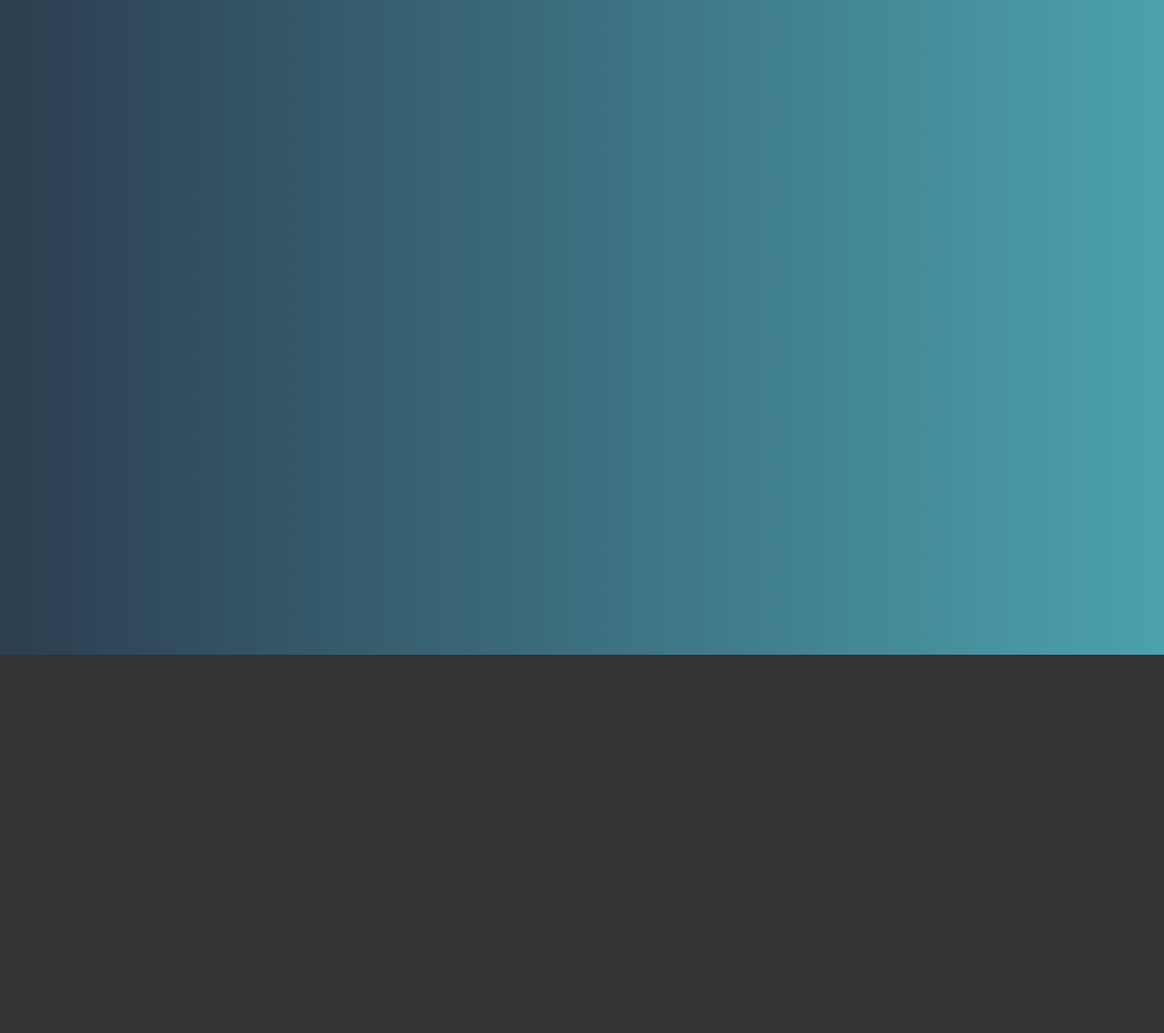
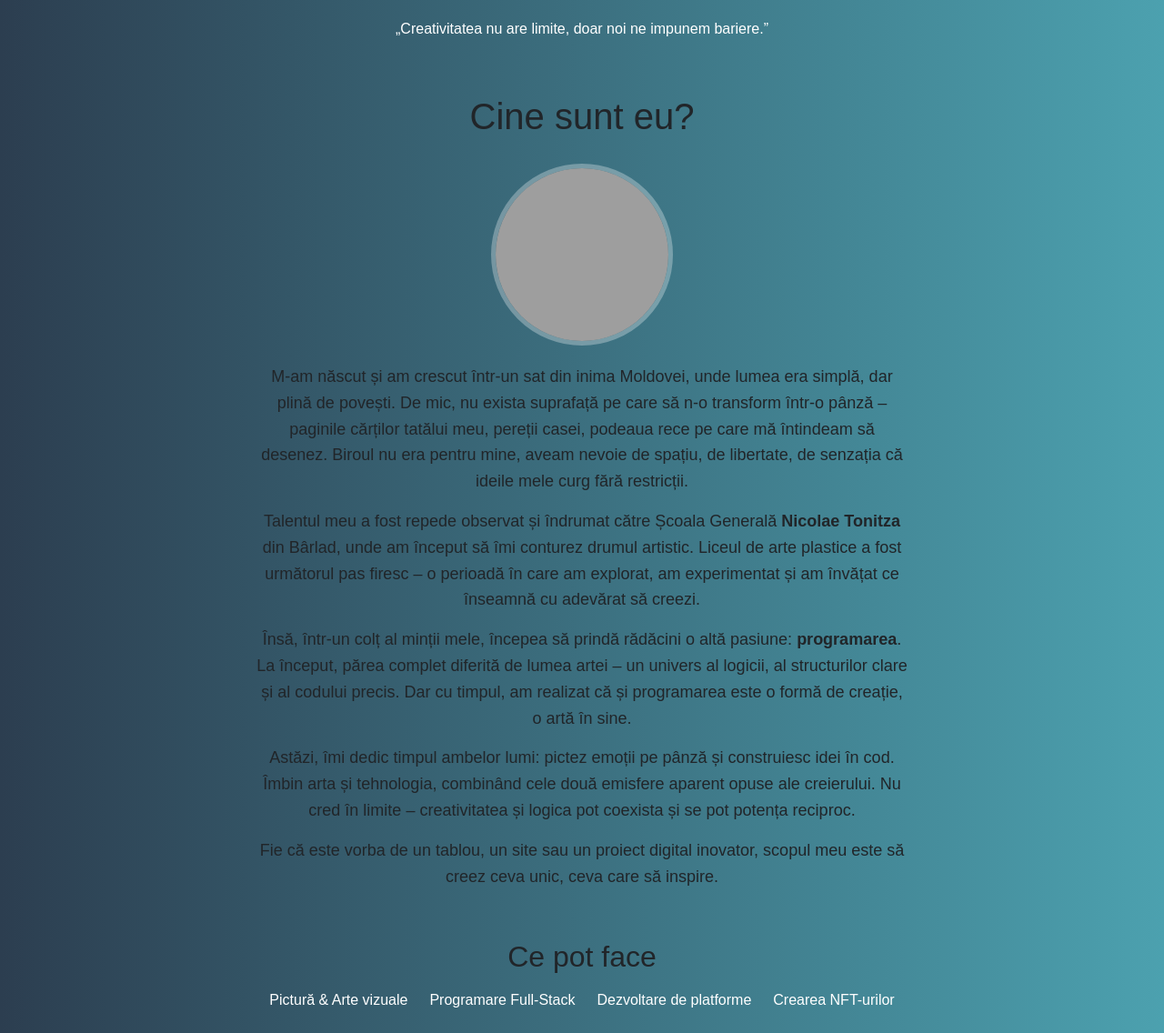
Before and after one commit to Alexandru95Py/Portofoliu_Galerie, a Django app: page /despre/ in a window 1280 px wide. Shown: the part 80-1216 px from the top of the page at 91% size. Before the commit the page ends 800 px from the top, so only its background shows below. Run offline with Django 5.2, Linux system fonts and the light colour scheme; grey boxes are pictures that could not be loaded.

Commit message:
Actualizeaza fisierele portofoliu si stiluri

```diff
--- a/galerie/urls.py
+++ b/galerie/urls.py
@@ -1,8 +1,9 @@
 from django.urls import path
 from .views import galerie_home, adauga_like, adauga_comentariu
+
 
 urlpatterns = [
     path('', galerie_home, name='galerie_home'),
     path('like/<int:tablou_id>/', adauga_like, name='adauga_like'),
-    path('comentariu/<int:tablou_id>/', adauga_comentariu, name='adauga_comentariu')
+    path('comentariu/<int:tablou_id>/', adauga_comentariu, name='adauga_comentariu'),
 ]
--- /dev/null
+++ b/portofoliu/templates/portofoliu/creion.html
@@ -0,0 +1,5 @@
+{% extends 'portofoliu/portofoliu.html' %}
+{% block content %}
+    <h1>Pagina pentru {{'Portrete in creion' }}</h1>
+    <p>Aceasta este pagina pentru categoria {{ 'Portrete in creion' }}</p>
+{% endblock %}
--- /dev/null
+++ b/portofoliu/templates/portofoliu/ilustratii.html
@@ -0,0 +1,5 @@
+{% extends 'portofoliu/portofoliu.html' %}
+{% block content %}
+    <h1>Pagina pentru {{ 'Ilustratii digitale' }}</h1>
+    <p>Aceasta este pagina pentru categoria {{ 'Ilustratii digitale' }}</p>
+{% endblock %}
--- /dev/null
+++ b/portofoliu/templates/portofoliu/nft.html
@@ -0,0 +1,5 @@
+{% extends 'portofoliu/portofoliu.html' %}
+{% block content %}
+    <h1>Pagina pentru {{ 'NFT-uri si arta digitala' }}</h1>
+    <p>Aceasta este pagina pentru categoria {{ 'NFT-uri si arta digitala' }}</p>
+{% endblock %}
--- /dev/null
+++ b/portofoliu/templates/portofoliu/picturi.html
@@ -0,0 +1,5 @@
+{% extends 'portofoliu/portofoliu.html' %}
+{% block content %}
+    <h1>Pagina pentru {{ 'Picturi pe panza' }}</h1>
+    <p>Aceasta este pagina pentru categoria {{ 'Picturi pe panza' }}</p>
+{% endblock %}
--- a/portofoliu/templates/portofoliu/portofoliu.html
+++ b/portofoliu/templates/portofoliu/portofoliu.html
@@ -3,6 +3,8 @@
 {% block title %}Portofoliu{% endblock %}
 
 {% block content %}
+
+{% include 'portofoliu/portofoliu_meniu.html' %}
 
 {% load static %}
 <h1 class="text-center mt-4">Procesul de creație</h1>
--- /dev/null
+++ b/portofoliu/templates/portofoliu/portrete.html
@@ -0,0 +1,5 @@
+{% extends 'portofoliu/portofoliu.html' %}
+{% block content %}
+    <h1>Pagina pentru {{ 'Portrete personalizate in ulei' }}</h1>
+    <p>Aceasta este pagina pentru categoria {{ 'Portete personalizate in ulei' }}</p>
+{% endblock %}
--- a/portofoliu/urls.py
+++ b/portofoliu/urls.py
@@ -1,6 +1,13 @@
 from django.urls import path
 from .views import portofoliu_home
+from .views import portofoliu_view, portofoliu_picturi, portofoliu_portrete, portofoliu_creion, portofoliu_ilustratii, portofoliu_nft
 
 urlpatterns = [
     path('', portofoliu_home, name='portofoliu_home'),
+    path('portofoliu/', portofoliu_view, name='portofoliu_meniu'),
+    path('portofoliu/picturi', portofoliu_picturi, name='portofoliu_picturi'),
+    path('portofoliu/portete', portofoliu_portrete, name='portofoliu_portrete'),
+    path('portofoliu/creion', portofoliu_creion, name='portofoliu_creion'),
+    path('portofoliu/ilustratii', portofoliu_ilustratii, name='portofoliu_ilustratii'),
+    path('portofoliu/nft', portofoliu_nft, name='portofoliu_nft'),
 ]
--- a/portofoliu_galerie/templates/includes/like_button.html
+++ b/portofoliu_galerie/templates/includes/like_button.html
@@ -1,5 +1,6 @@
 <div class="Like-section">
     <button type ="button" class="like-btn" id="like-btn-{{ tablou.id }}" data-tablou-id="{{ tablou.id }}">
-        like (<span id="like-count-{{ tablou.id }}">{{ tablou.likes }}</span>)
+        <i class="fa-solid fa-thumbs-up"></i>
+        like (<span id="like-count-{{ tablou.id }}"> {{ tablou.likes }}</span>)
     </button>
 </div>
--- a/portofoliu_galerie/templates/portofoliu_galerie/base.html
+++ b/portofoliu_galerie/templates/portofoliu_galerie/base.html
@@ -9,6 +9,7 @@
     <link rel="stylesheet" type="text/css" href="{% static 'css/style.css' %}?v={{ timestamp }}">
     <link href="https://cdn.jsdelivr.net/npm/bootstrap@5.3.0-alpha1/dist/css/bootstrap.min.css" rel="stylesheet">
 
+    <link rel="stylesheet" href="https://cdnjs.cloudflare.com/ajax/libs/font-awesome/6.0.0/css/all.min.css">
 </head>
 <body>
 
--- a/portofoliu_galerie/templates/portofoliu_galerie/despre.html
+++ b/portofoliu_galerie/templates/portofoliu_galerie/despre.html
@@ -5,4 +5,36 @@
 {% block content %}
     <h1>Despre mine</h1>
     <p>Aici voi scrie informatii despre mine.</p>
+
+
+    <blockquote class="motto">
+        „Creativitatea nu are limite, doar noi ne impunem bariere.”
+    </blockquote>
+
+    <div class="about-container">
+        <h1>Cine sunt eu?</h1>
+        <img src="/static/images/470585730_profil.jpg" alt="Despre mine" class="profile-img">
+        <p>M-am născut și am crescut într-un sat din inima Moldovei, unde lumea era simplă, dar plină de povești. De mic, nu exista suprafață pe care să n-o transform într-o pânză – paginile cărților tatălui meu, pereții casei, podeaua rece pe care mă întindeam să desenez. Biroul nu era pentru mine, aveam nevoie de spațiu, de libertate, de senzația că ideile mele curg fără restricții.</p>
+
+        <p>Talentul meu a fost repede observat și îndrumat către Școala Generală <strong>Nicolae Tonitza</strong> din Bârlad, unde am început să îmi conturez drumul artistic. Liceul de arte plastice a fost următorul pas firesc – o perioadă în care am explorat, am experimentat și am învățat ce înseamnă cu adevărat să creezi.</p>
+
+        <p>Însă, într-un colț al minții mele, începea să prindă rădăcini o altă pasiune: <strong>programarea</strong>. La început, părea complet diferită de lumea artei – un univers al logicii, al structurilor clare și al codului precis. Dar cu timpul, am realizat că și programarea este o formă de creație, o artă în sine.</p>
+
+        <p>Astăzi, îmi dedic timpul ambelor lumi: pictez emoții pe pânză și construiesc idei în cod. Îmbin arta și tehnologia, combinând cele două emisfere aparent opuse ale creierului. Nu cred în limite – creativitatea și logica pot coexista și se pot potența reciproc.</p>
+
+        <p>Fie că este vorba de un tablou, un site sau un proiect digital inovator, scopul meu este să creez ceva unic, ceva care să inspire.</p>
+    </div>
+
+
+
+    <h2>Ce pot face</h2>
+    <ul class="skills">
+        <li>Pictură & Arte vizuale</li>
+        <li>Programare Full-Stack</li>
+        <li>Dezvoltare de platforme</li>
+        <li>Crearea NFT-urilor</li>
+    </ul>
+
+
+</div>
 {% endblock %}
--- a/portofoliu_galerie/templates/portofoliu_galerie/home.html
+++ b/portofoliu_galerie/templates/portofoliu_galerie/home.html
@@ -10,4 +10,6 @@
 
 {% include 'includes/carousel.html' %}
 
+{% include 'includes/share_buttons.html' %}
+
 {% endblock %}
--- a/static/css/style.css
+++ b/static/css/style.css
@@ -314,3 +341,151 @@ contact-button:hover {
 .carousel {
     margin-top: -30px;
 }
+
+/*PAGINA--DESPRE MINE--*/
+
+.about-container {
+    max-width: 800px;
+    margin: auto;
+    text-align: center;
+    padding: 40px;
+    width: 80%;
+}
+
+.profile-img {
+    width: 200px;
+    border-radius: 50%;
+    margin: 20px 0;
+    object-fit: cover;
+    height: 200px;
+    border: 5px solid rgba(255, 255, 255, 0.3);
+}
+
+.about-container p {
+    font-size: 18px;
+    line-height: 1.6;
+    margin-bottom: 15px;
+}
+
+.skills {
+    list-style: none;
+    padding: 0;
+    display: flex;
+    justify-content: center;
+    align-items: center;
+}
+
+.skills li {
+    display: inline-block;
+    background: none;
+    color: white;
+    margin: 8px 12px;
+    border-radius: 5px;
+
+}
+
+.motto {
+    font-size: italic;
+    color: white;
+    margin: 20px 0;
+    text-align: center;
+}
+
+.cta-button {
+    display: inline-block;
+    background: #ff6600;
+    color: white;
+    padding: 10px 20px;
+    border-radius: 5px;
+    text-decoration: none;
+
+
+}
+
+h2 {
+    text-align: center;
+    width: 100%;
+
+}
+
+/* share on facebook */
+
+.share-container {
+    text-align: center;
+    margin-top: 30px;
+    padding: 20px;
+}
+
+.facebook-share-button {
+    display: inline-block;
+    background-color: white;
+    color: white;
+    padding: 12px 20px;
+    text-decoration: none;
+    border-radius: 50%;
+    font-weight: bold;
+    font-size: 16px;
+    transition: background 0.3s;
+    display: flex;
+    justify-content: center;
+    align-items: center;
+
+}
+
+.facebook-share-button:hover {
+    background-color: #165dbb;
+}
+
+/* meniu categorii PORTOFOLIU */
+
+.menu-btn {
+    display: block;
+    position: absolute;
+    bottom: 10px;
+    left: 50%;
+    transform: translateX(-50%);
+    background-color: rgba(0, 0, 0, 0.7);
+    color: white;
+    border: none;
+    padding: 10px 20px;
+    border-radius: 5px;
+    font-size:16px;
+    cursor: pointer;
+    transition: background 0.3s, transform 0.2s;
+
+}
+
+.portofolio-menu {
+    display: flex;
+    justify-content: center;
+    gap: 20px;
+    flex-wrap: wrap;
+    margin-bottom: 30px;
+}
+
+.portofolio-category {
+    text-align: center;
+    width: 150px;
+}
+
+.portofolio-category img {
+    width: 120px;
+    height: 120px;
+    border-radius: 10px;
+    box-shadow: 2px 2px 10px rgba (0, 0, 0, 0.3);
+    transition: transform 0.3s ease;
+    display: block;
+    margin: 0 auto;
+    margin-top: 100px;
+
+}
+
+.portofolio-category img:hover {
+    transform: scale(1.1);
+}
+
+.menu-btn:hover {
+    background-color: rgba(255, 255, 255, 0.9);
+    color: black;
+    transform: scale(1.1);
+}
```
Also changed, not shown: other parts of static/css/style.css (+44 -17 lines), portofoliu/templates/portofoliu/portofoliu_meniu.html (added, +43 -0 lines), portofoliu/views.py (+20 -0 lines), portofoliu_galerie/templates/includes/share_buttons.html (added, +14 -0 lines), static/js/gallery.js (+6 -6 lines).
